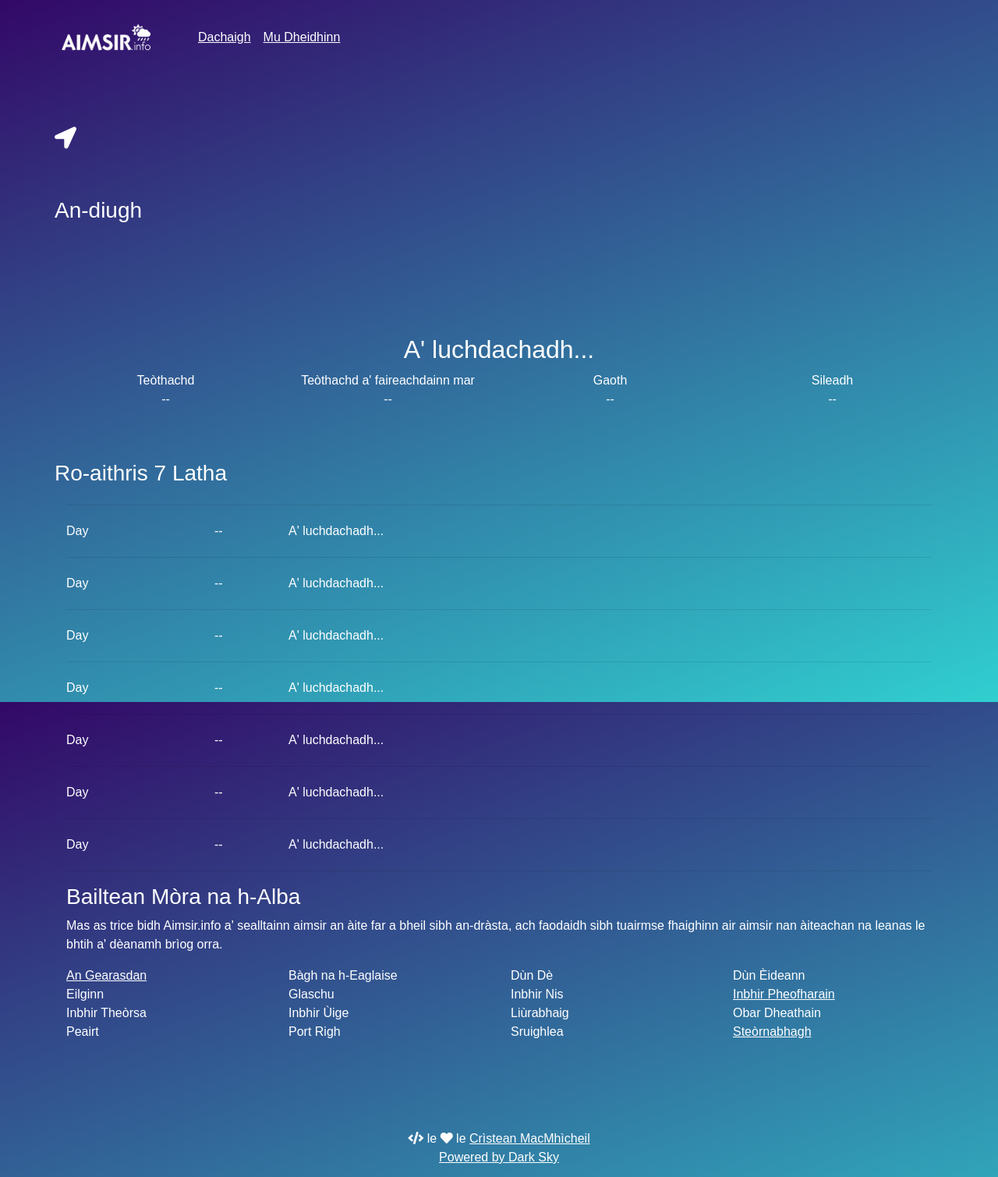
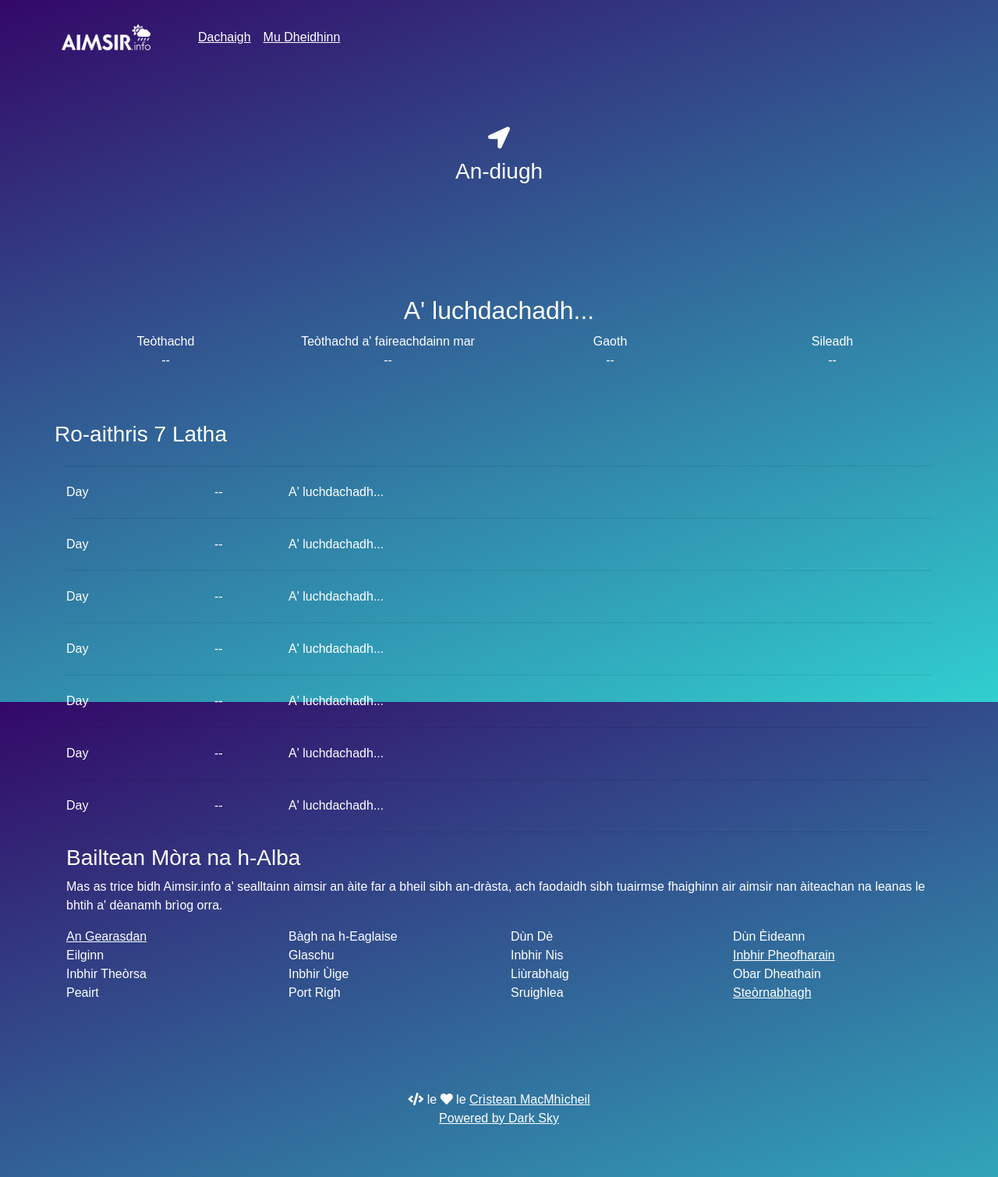
Before and after one commit to angeidheal/aimsir, a Jekyll site: the page built from index.html, in a window 1280 px wide. Shown: the whole page at 78% size. Built offline with Jekyll 4.4.1, drawn with Linux system fonts in a browser that asks for light colours; nearby versions of some CDN libraries; a script that is not in the unit is left out.

Commit message:
Update index.html

```diff
--- a/index.html
+++ b/index.html
@@ -6,13 +6,8 @@ title: Dachaigh
 <div class="container">
 
   <div class="current-weather">
-    <div class="row">
     <h3 style="text-align: center"><i class="fas fa-location-arrow"></i></h3>
-    </div>
-
-    <div class="row now">
     <h3 style="text-align: center">An-diugh</h3>
-    </div>
     <div class="row">
       <div class="col-md-12">
         <canvas class="icon" width="128" height="128"></canvas>
@@ -38,6 +33,7 @@ title: Dachaigh
       </div>
     </div>
   </div>
+
 
     <div class="row future">
       <h3 style="text-align: center">Ro-aithris 7 Latha</h3>
@@ -211,7 +207,6 @@ title: Dachaigh
           <a href="{{ site.baseurl }}/baile/steornabhagh">Steòrnabhagh</a>
         </div>
       </div>
-
     </div>
 
 <script src="{{ site.baseurl }}/aimsir.js"></script>
```
Lines whose indentation alone changed are shown as unchanged.
